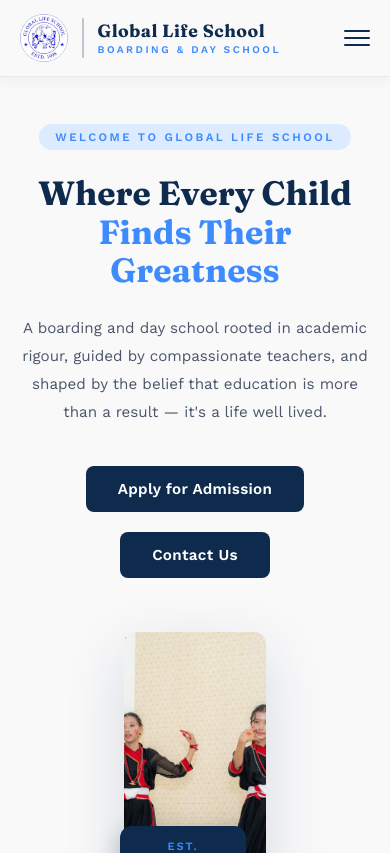
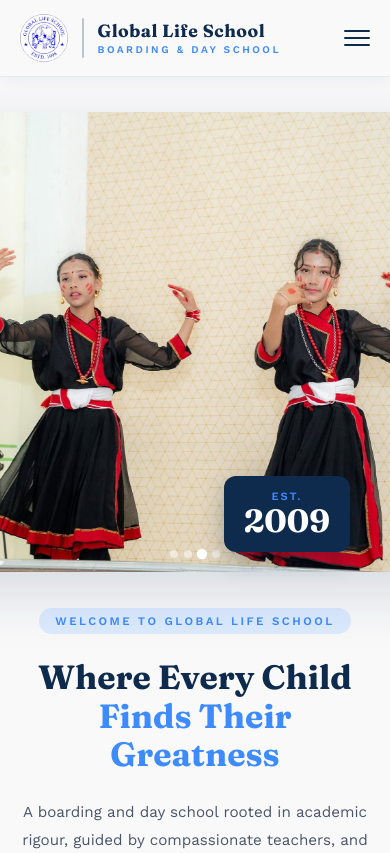
Before and after one commit to swikar-napit/globallife-web, a React (Vite) app: page / in a window 390 px wide. Shown: the top 853 px of the page. Built offline with nearby package versions, Linux system fonts and the light colour scheme.

Commit message:
hero section

```diff
--- a/src/index.css
+++ b/src/index.css
@@ -516,7 +516,8 @@ body {
 }
 
 .hero-content {
-  flex: 1 1 380px;
+  flex: 1 1 320px;
+  min-width: 0;
   max-width: 580px;
 }
 
@@ -788,37 +789,64 @@ body {
   line-height: 1;
 }
 
-/* HERO MOBILE */
+/* HERO RESPONSIVE — text squeezes first; image stacks below when space runs out */
+
+/* Prevent horizontal scroll when image is wider than viewport but still side-by-side */
+@media (max-width: 1100px) {
+  .hero {
+    overflow-x: hidden;
+  }
+}
+
+@media (max-width: 820px) {
+  .hero {
+    flex-direction: column-reverse;
+    padding: 48px 24px 56px;
+    text-align: center;
+    min-height: auto;
+    gap: 36px;
+  }
+
+  .hero-content {
+    max-width: 100%;
+    flex: none;
+    width: 100%;
+  }
+
+  .hero-image-wrap {
+    width: 100%;
+    flex: none;
+  }
+
+  /* image fills the full stacked width */
+  .hero-slideshow {
+    width: 100%;
+    height: auto;
+    aspect-ratio: 700 / 460;
+  }
+
+  .hero-subtext {
+    max-width: 100%;
+    margin-left: auto;
+    margin-right: auto;
+  }
+
+  .hero-actions {
+    justify-content: center;
+  }
+}
+
 @media (max-width: 640px) {
   .hero {
-    flex-direction: column;
-    padding: 48px 20px;
-    text-align: center;
-    min-height: auto;
-  }
-
-  .hero-content {
-    max-width: 100%;
-  }
-
-  .hero-subtext {
-    max-width: 100%;
-  }
-
-  .hero-actions {
-    justify-content: center;
-  }
-
-  .hero-image-wrap {
-    max-width: 100%;
-  }
-
-  .hero-image-placeholder {
-    width: 280px;
-    height: 280px;
-  }
-}
-
+    padding: 36px 20px 48px;
+  }
+
+  .hero-slideshow {
+    aspect-ratio: auto;
+    height: 260px;
+    border-radius: 12px;
+  }
+}
 @media (max-width: 900px) {
   .stats-bar {
     flex-wrap: wrap;
@@ -860,20 +888,21 @@ body {
 
 .hero-slideshow {
   position: relative;
-  width: 100%;
-  aspect-ratio: 700 / 460;
+  width: 700px;
+  height: 460px;
   border-radius: 16px;
   overflow: hidden;
   border: none;
   box-shadow: 0 20px 60px rgba(14, 42, 77, 0.15);
-}
+  flex-shrink: 0;
+}
+
 .hero-image-wrap {
-  flex: 1 1 320px;
+  flex: 0 0 auto;
   display: flex;
   justify-content: center;
   align-items: center;
   position: relative;
-  max-width: 700px;
 }
 
 
@@ -919,14 +948,6 @@ body {
   transform: scale(1.3);
 }
 
-/* MOBILE SLIDESHOW */
-@media (max-width: 640px) {
-  .hero-slideshow {
-    aspect-ratio: auto;
-    height: 260px;
-    border-radius: 12px;
-  }
-}
 /* FEATURES SECTION */
 .features-section {
   padding: 80px 48px;
```
